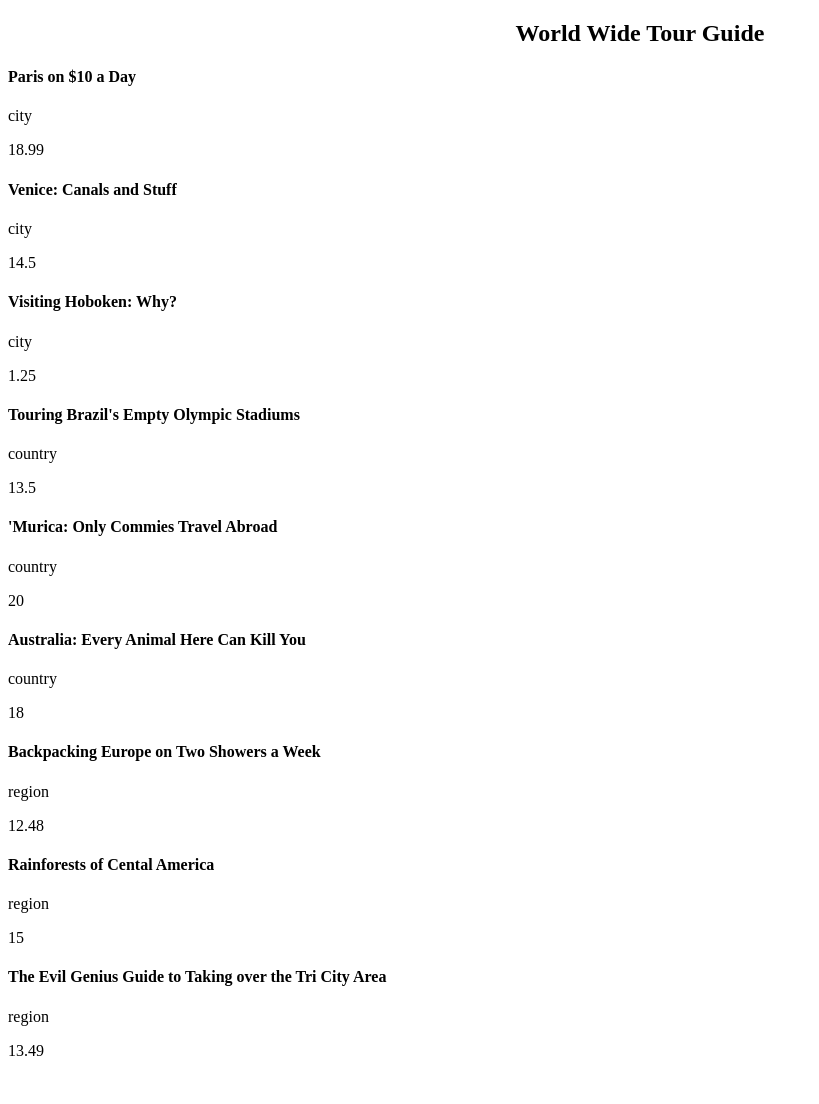
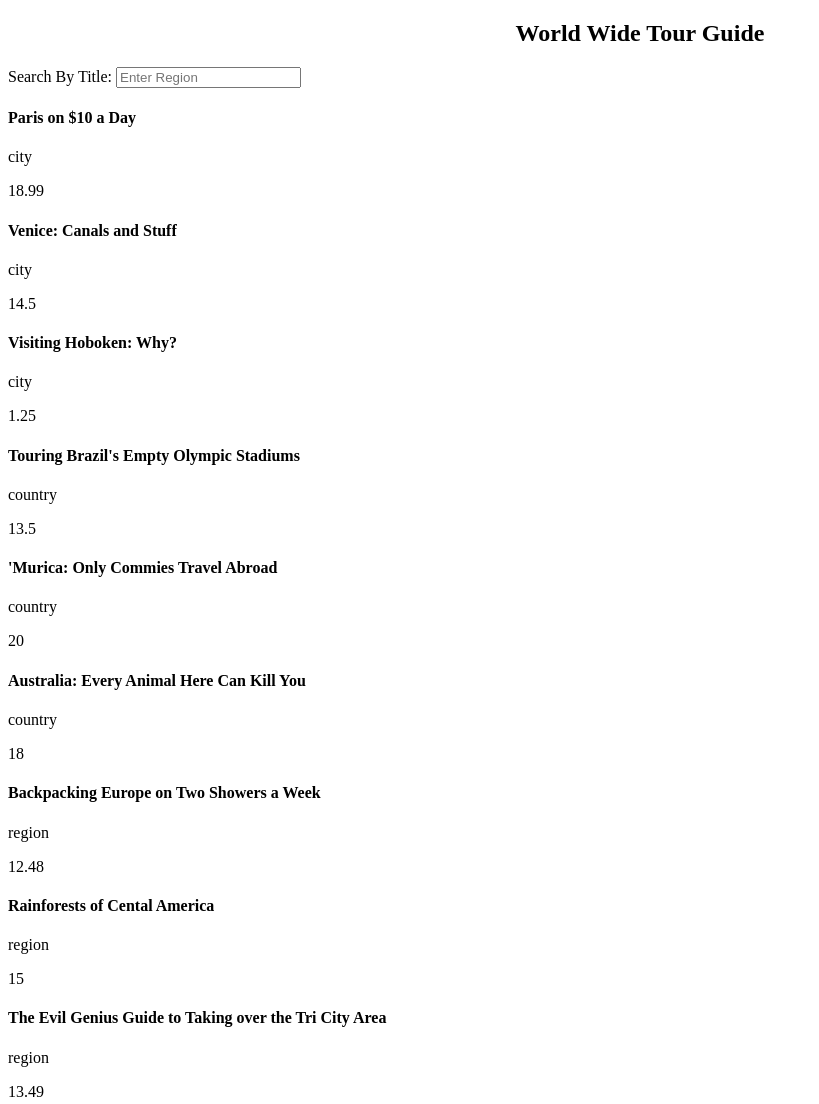
Before and after one commit to RillistikPete/WW-Tour-Guides-MF-Exercise, a plain HTML site: page index.html in a window 1280 px wide. Shown: the whole page, without its empty margins (0-819 px from the left). Before the commit the page ends 1076 px from the top, so only its background shows below. Drawn offline with nearby package versions, Linux system fonts and the light colour scheme; some packages are replaced by stand-ins of ours.

Commit message:
second commit for Ang 102 exercise: Part 3: Wide World Travel, Routing

```diff
--- a/app/app.js
+++ b/app/app.js
@@ -1,3 +1,12 @@
 "use strict";
 
-var app = angular.module("PeteTourGuide", []);
+var app = angular.module("PeteTourGuide", ['ngRoute']);
+
+app.config(function($routeProvider){
+	$routeProvider
+	.when('/', {
+		templateUrl: "partials/guide-list.html",
+		controller: 'GuideController'
+	})
+	.otherwise('/');
+});
--- a/index.html
+++ b/index.html
@@ -7,15 +7,15 @@
 
 <body ng-app="PeteTourGuide">
     <h2 style="text-align:center;">World Wide Tour Guide</h2>
+
     <div ng-view>
     </div>
-    <div ng-controller="GuideController">
-        <div ng-repeat="book in guides">
-            <h4>{{book.title}}</h4>
-            <p>{{book.type}}</p>
-            <p>{{book.price}}</p>
-        </div>
-    </div>
+
+    <!-- <div ng-controller="GuideController"> -->
+	<!--Removed this ^ bc Angular-route will now handle binding controllers to partials -->
+
+
+
     <script type="text/javascript" src="lib/node_modules/jquery/dist/jquery.min.js"></script>
     <script type="text/javascript" src="lib/node_modules/firebase/firebase.js"></script>
     <script type="text/javascript" src="lib/node_modules/angular/angular.min.js"></script>
--- /dev/null
+++ b/partials/guide-list.html
@@ -0,0 +1,8 @@
+
+Search By Title:
+    	<input type="text" placeholder="Enter Region" ng-model="value">
+        <div ng-repeat="book in guides | filter: {title:value}">
+            <h4>{{book.title}}</h4>
+            <p>{{book.type}}</p>
+            <p>{{book.price}}</p>
+        </div>
```
